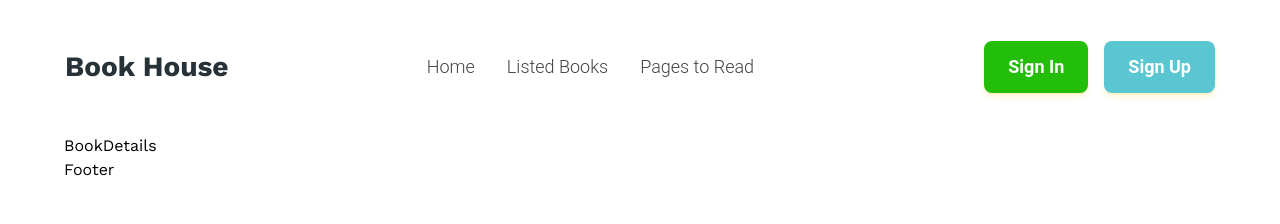
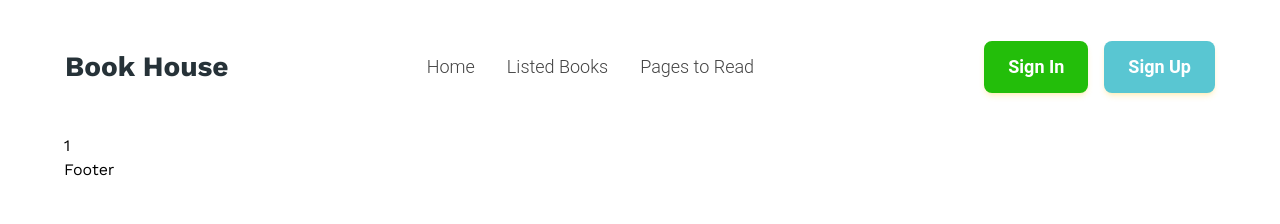
Before and after one commit to roushan-sheik/book-house, a React (Vite) app: page /book-details/1 in a window 1280 px wide. Shown: the top 224 px of the page. Built offline with nearby package versions, Linux system fonts and the light colour scheme; a web font is replaced by a local one.

Commit message:
get dynamic route id by useParams

```diff
--- a/src/constants/navBar.js
+++ b/src/constants/navBar.js
@@ -20,7 +20,7 @@ export const navBarData = [
     page: PageToRead,
   },
   {
-    path: "/book-details/:id",
+    path: "/book-details/:userId",
     page: BookDetails,
   },
 ];
--- a/src/pages/book-details/BookDetails.jsx
+++ b/src/pages/book-details/BookDetails.jsx
@@ -1,7 +1,13 @@
+/* eslint-disable no-unused-vars */
 import React from "react";
-
+import { useParams } from "react-router-dom";
 const BookDetails = () => {
-  return <div>BookDetails</div>;
+  const { userId } = useParams();
+  return (
+    <div>
+      <h2>{userId}</h2>
+    </div>
+  );
 };
 
 export default BookDetails;
```
